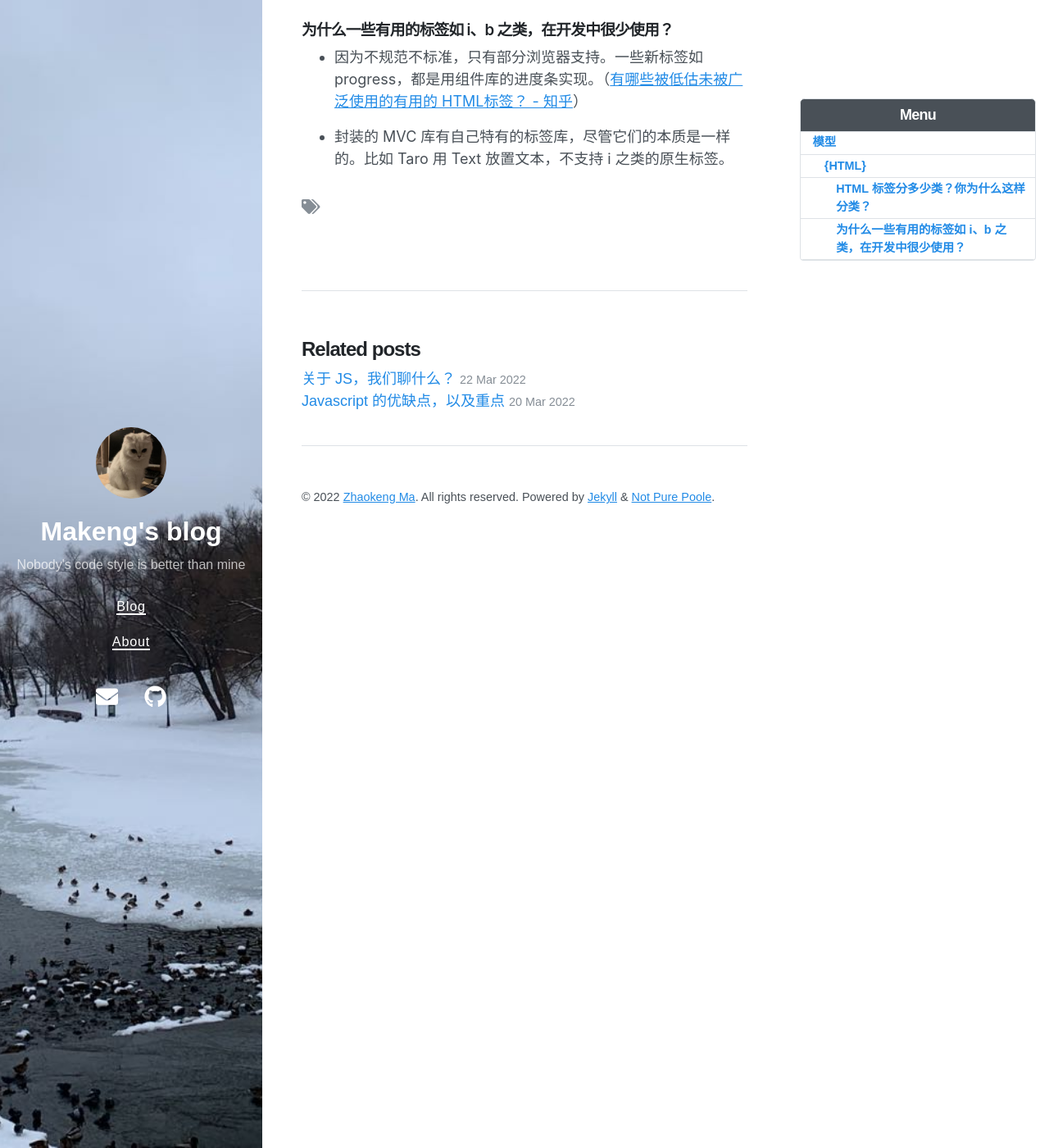
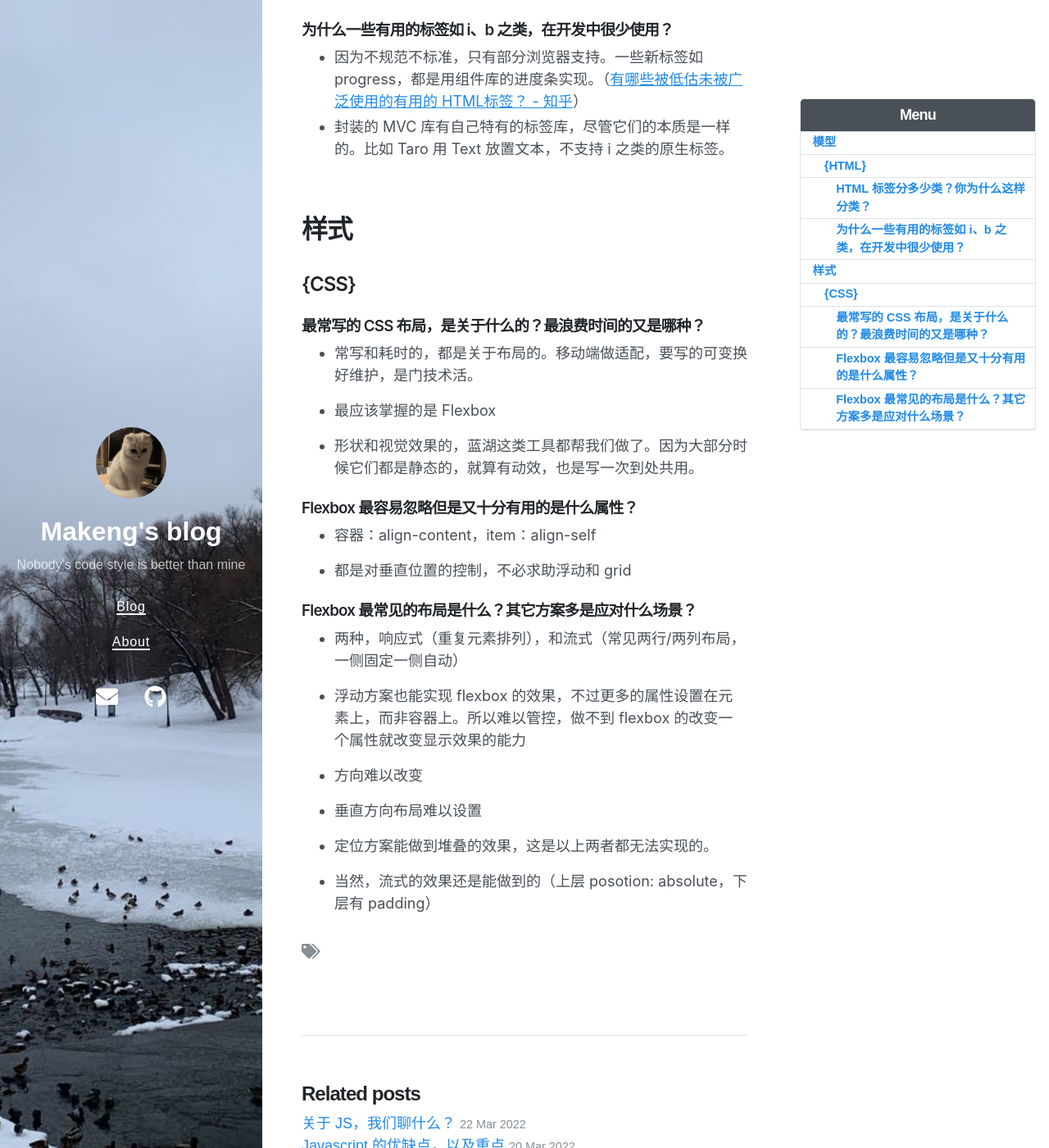
Before and after one commit to makeng/blog, a Jekyll site: the page built from _posts/2022-03-27-talk-about-browser.md, in a window 1280 px wide and 1400 px high, scrolled down 540 px. Shown: the whole window at 82% size. Built offline with Jekyll 4.4.1, drawn with Linux system fonts in a browser that asks for light colours; nearby versions of some CDN libraries; comment, search, counter and statistics services are not loaded.

Commit message:
Update 2022-03-27-talk-about-browser.md

```diff
--- a/_posts/2022-03-27-talk-about-browser.md
+++ b/_posts/2022-03-27-talk-about-browser.md
@@ -22,5 +22,44 @@ comments: true
 ### 为什么一些有用的标签如 i、b 之类，在开发中很少使用？
 
 - 因为不规范不标准，只有部分浏览器支持。一些新标签如 progress，都是用组件库的进度条实现。（[有哪些被低估未被广泛使用的有用的 HTML标签？ - 知乎](https://www.zhihu.com/question/396745068/answer/1257077938)）
+- 封装的 MVC 库有自己特有的标签库，尽管它们的本质是一样的。比如 Taro 用 Text 放置文本，不支持  i 之类的原生标签。
 
-- 封装的 MVC 库有自己特有的标签库，尽管它们的本质是一样的。比如 Taro 用 Text 放置文本，不支持  i 之类的原生标签。
+
+
+<br/>
+
+# 样式
+
+## {CSS}
+
+### 最常写的 CSS 布局，是关于什么的？最浪费时间的又是哪种？
+
+- 常写和耗时的，都是关于布局的。移动端做适配，要写的可变换好维护，是门技术活。
+
+- 最应该掌握的是 Flexbox
+
+- 形状和视觉效果的，蓝湖这类工具都帮我们做了。因为大部分时候它们都是静态的，就算有动效，也是写一次到处共用。
+
+
+
+### Flexbox 最容易忽略但是又十分有用的是什么属性？
+
+- 容器：align-content，item：align-self
+
+- 都是对垂直位置的控制，不必求助浮动和 grid
+
+
+
+### Flexbox 最常见的布局是什么？其它方案多是应对什么场景？
+
+- 两种，响应式（重复元素排列），和流式（常见两行/两列布局，一侧固定一侧自动）
+
+- 浮动方案也能实现 flexbox 的效果，不过更多的属性设置在元素上，而非容器上。所以难以管控，做不到 flexbox 的改变一个属性就改变显示效果的能力
+
+- 方向难以改变
+
+- 垂直方向布局难以设置
+
+- 定位方案能做到堆叠的效果，这是以上两者都无法实现的。
+
+- 当然，流式的效果还是能做到的（上层 posotion: absolute，下层有 padding）
```
